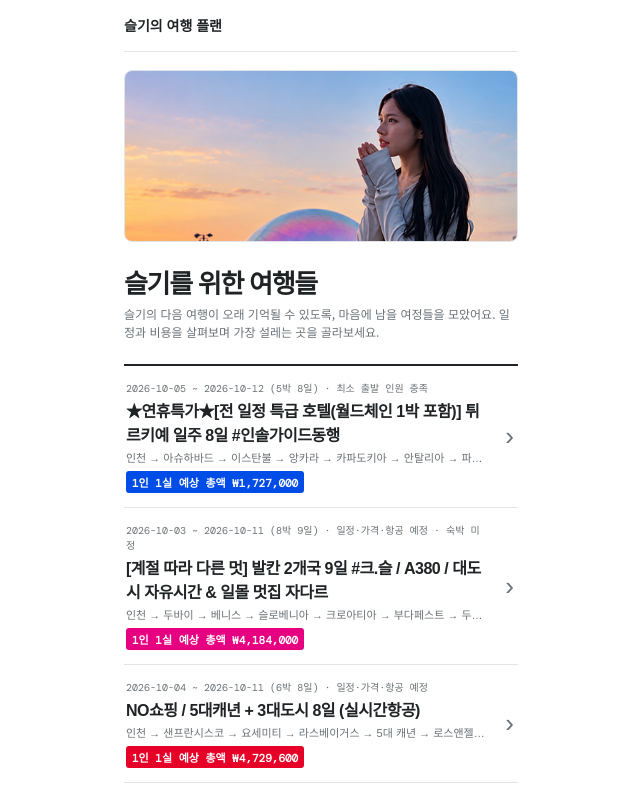
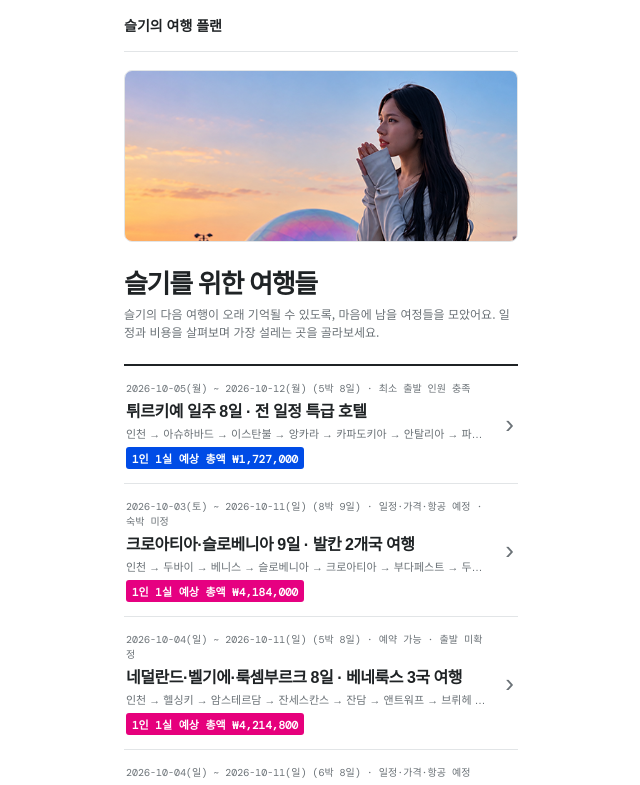
Before and after one commit to lacey0905/trip-plan, a React (Vite) app: page / in a window 1280 px wide. Shown: the top 785 px of the page, without its empty margins (319-959 px from the left). Built offline with nearby package versions, Linux system fonts and the light colour scheme.

Commit message:
여행 상품명 업데이트 및 예상금액 처리 개선: 상품명 변경, 예상금액 필드 null 처리 및 주말 표시 추가

```diff
--- a/plan/미동부_캐나다_9일_여행정보.json
+++ b/plan/미동부_캐나다_9일_여행정보.json
@@ -1,6 +1,6 @@
 {
   "여행": {
-    "상품명": "미동부, 캐나다 9일",
+    "상품명": "미국 동부·캐나다 9일 여행",
     "상품코드": "NEP1165-261002YP00",
     "원본링크": "https://prdt.ybtour.co.kr/product/detailPackage?dspSid=AAGAB01&evCd=NEP1165-261002YP00&menu=PKG",
     "기간": "2026-10-02 ~ 2026-10-10 (7박 9일)",
--- a/plan/미서부_5대캐년_3대도시_8일_여행정보_경량.json
+++ b/plan/미서부_5대캐년_3대도시_8일_여행정보_경량.json
@@ -1,6 +1,6 @@
 {
   "여행": {
-    "상품명": "NO쇼핑 / 5대캐년 + 3대도시 8일 (실시간항공)",
+    "상품명": "미국 서부 5대 캐년·3대 도시 8일 · NO쇼핑",
     "상품코드": "UPP245-261004OZ8",
     "원본링크": "https://www.verygoodtour.com/Product/PackageDetail?ProCode=UPP245-261004OZ8&PriceSeq=17&MenuCode=101200102",
     "기간": "2026-10-04 ~ 2026-10-11 (6박 8일)",
--- a/plan/발칸_크로아티아_슬로베니아_9일_여행정보_경량.json
+++ b/plan/발칸_크로아티아_슬로베니아_9일_여행정보_경량.json
@@ -1,6 +1,6 @@
 {
   "여행": {
-    "상품명": "[계절 따라 다른 멋] 발칸 2개국 9일 #크.슬 / A380 / 대도시 자유시간 & 일몰 멋집 자다르",
+    "상품명": "크로아티아·슬로베니아 9일 · 발칸 2개국 여행",
     "상품코드": "EPP4250-261003",
     "원본링크": "https://www.verygoodtour.com/Product/PackageDetail?ProCode=EPP4250-261003&PriceSeq=1&MenuCode=101210401",
     "기간": "2026-10-03 ~ 2026-10-11 (8박 9일)",
--- /dev/null
+++ b/plan/베네룩스_3국_8일_여행정보_경량.json
@@ -0,0 +1,80 @@
+{
+  "여행": {
+    "상품명": "네덜란드·벨기에·룩셈부르크 8일 · 베네룩스 3국 여행",
+    "상품코드": "EPP3169-261004",
+    "원본링크": "https://www.myrealtrip.com/pkc/detail/7101130?selectedDate=2026-10-04&selectedEventCode=EPP3169-261004",
+    "기간": "2026-10-04 ~ 2026-10-11 (5박 8일)",
+    "형태": "핀에어 경유 단체 패키지 · 인솔가이드 동행",
+    "상품특성": "네덜란드·벨기에·룩셈부르크 관광 · 쇼핑 1회",
+    "주요여정": "인천 → 헬싱키 → 암스테르담 → 잔세스칸스 → 잔담 → 앤트워프 → 브뤼헤 → 겐트 → 룩셈부르크 → 브뤼셀 → 인천",
+    "여행요약": "암스테르담으로 들어가 네덜란드의 풍차마을과 미술관, 벨기에의 중세 도시들, 룩셈부르크를 둘러본 뒤 브뤼셀에서 귀국합니다.",
+    "핵심포인트": [
+      "암스테르담 국립미술관 내부 관람",
+      "잔세스칸스 풍차마을과 잔담 레고마을",
+      "브뤼헤·겐트·디낭·비앙덴 소도시 관광",
+      "브뤼셀 그랑플라스 자유시간"
+    ]
+  },
+  "필수정보": {
+    "최소출발인원": 20,
+    "출발상태": "예약 가능 · 출발 미확정",
+    "좌석등급": "확인 필요",
+    "귀국일연장": "확인 필요",
+    "항공": [
+      {
+        "일자": "2026-10-04~05",
+        "항공편": "핀에어 AY042 / AY1301",
+        "구간": "인천 → 헬싱키 → 암스테르담",
+        "시간": "10/4 23:00 인천 출발 / 10/5 09:55 암스테르담 도착"
+      },
+      {
+        "일자": "2026-10-10~11",
+        "항공편": "핀에어 AY1542 / AY041",
+        "구간": "브뤼셀 → 헬싱키 → 인천",
+        "시간": "10/10 11:15 브뤼셀 출발 / 10/11 12:25 인천 도착"
+      }
+    ],
+    "출국미팅": "2026-10-04 20:00(예정) · 인천국제공항 제1터미널 3층 1번 출입구 A카운터 참좋은여행 테이블",
+    "준비": [
+      "여권 유효기간 6개월 이상 및 비어 있는 사증란 3장 이상 확인",
+      "현지 인솔가이드·기사 경비 80유로 준비",
+      "수신기용 유선 이어폰과 C타입 충전기, 멀티 어댑터 준비"
+    ]
+  },
+  "일정": [
+    { "일차": 1, "날짜": "10/4", "동선": "인천 → 헬싱키", "핵심": "23:00 핀에어 AY042편으로 인천 출발", "숙박": "기내" },
+    { "일차": 2, "날짜": "10/5", "동선": "헬싱키 → 암스테르담 → 잔세스칸스 → 잔담 → 암스테르담", "핵심": "잔세스칸스 풍차마을·잔담 레고마을·담광장 관광과 자유시간", "숙박": "암스테르담" },
+    { "일차": 3, "날짜": "10/6", "동선": "암스테르담 → 덴하흐 → 앤트워프", "핵심": "암스테르담 국립미술관 내부 관람, 덴하흐·앤트워프 관광", "숙박": "앤트워프" },
+    { "일차": 4, "날짜": "10/7", "동선": "앤트워프 → 브뤼헤 → 겐트", "핵심": "브뤼헤 마르크트·부르그 광장과 겐트 시계탑 관광", "숙박": "겐트" },
+    { "일차": 5, "날짜": "10/8", "동선": "겐트 → 디낭 → 룩셈부르크", "핵심": "디낭과 룩셈부르크 헌법광장·노트르담 대성당 외관 관광", "숙박": "룩셈부르크" },
+    { "일차": 6, "날짜": "10/9", "동선": "룩셈부르크 → 비앙덴 → 브뤼셀", "핵심": "비앙덴 성 외관, 브뤼셀 그랑플라스·오줌싸개 동상과 자유시간", "숙박": "브뤼셀" },
+    { "일차": 7, "날짜": "10/10", "동선": "브뤼셀 → 헬싱키 → 인천", "핵심": "브뤼셀에서 귀국편 탑승, 헬싱키 경유", "숙박": "기내" },
+    { "일차": 8, "날짜": "10/11", "동선": "인천", "핵심": "12:25 인천국제공항 도착" }
+  ],
+  "예상금액": {
+    "통화": "KRW",
+    "1인_성인_예상총액": 4214800,
+    "공식상품가격범위": {
+      "최저": 3490000,
+      "최고": 3490000,
+      "안내": "2026-10-04 출발 상품의 성인 1인 표시가"
+    },
+    "산출근거": [
+      { "항목": "성인 패키지 상품가", "금액": 3490000, "계산": "2026-10-04 출발 선택 시 표시가" },
+      { "항목": "싱글차지", "금액": 600000, "계산": "1인 1실 이용 시 추가 비용" },
+      { "항목": "필수 인솔가이드·기사 경비", "금액": 124800, "계산": "EUR 80 × 계획 환율 1,560원 (ECB 2026-09-24 기준 1,555.69원 반올림)" }
+    ],
+    "포함": [
+      "왕복 항공권 및 제세공과금", "유류할증료", "일정상 식사 및 관광지 입장료", "호텔 2인 1실", "최고 1억원 해외여행자보험"
+    ],
+    "별도_변동비": [
+      "선택관광 및 개인 비용·물값·매너팁",
+      "유류할증료·환율 변동에 따른 추가 금액"
+    ],
+    "싱글차지": {
+      "금액": 600000,
+      "설명": "1인 1실 이용 시 추가 비용 · 총액에 포함"
+    },
+    "안내": "1인 1실 예상 총액에는 상품가, 싱글차지, 필수 현지 경비 80유로를 각각 한 번씩 합산했습니다. 유로 경비는 계획용 환율로 환산했으며 실제 현지 지불 시 원화 환산액은 달라질 수 있습니다."
+  }
+}
--- a/plan/튀르키예_일주_8일_여행정보_경량.json
+++ b/plan/튀르키예_일주_8일_여행정보_경량.json
@@ -1,6 +1,6 @@
 {
   "여행": {
-    "상품명": "★연휴특가★[전 일정 특급 호텔(월드체인 1박 포함)] 튀르키예 일주 8일 #인솔가이드동행",
+    "상품명": "튀르키예 일주 8일 · 전 일정 특급 호텔",
     "상품코드": "EPP299-261005T5",
     "원본링크": "https://www.verygoodtour.com/Product/PackageDetail?ProCode=EPP299-261005T5&PriceSeq=5&MenuCode=",
     "기간": "2026-10-05 ~ 2026-10-12 (5박 8일)",
--- a/src/App.tsx
+++ b/src/App.tsx
@@ -4,16 +4,24 @@ type TravelData = {
   여행: { 상품명: string; 상품코드: string; 기간: string; 형태: string; 주요여정: string; 원본링크: string }
   필수정보: { 최소출발인원: number; 출발상태: string; 좌석등급: string; 귀국일연장: string; 항공: { 일자: string; 항공편: string; 구간: string; 시간: string }[]; 출국미팅: string; 준비: string[] }
   일정: { 일차: number; 날짜: string; 동선: string; 핵심: string; 숙박?: string }[]
-  예상금액: { '1인_성인_예상총액': number; 산출근거: { 항목: string; 금액: number; 계산?: string }[]; 포함: string[]; 별도_변동비: string[]; 싱글차지: { 금액: number; 설명: string }; 안내: string; 공식상품가격범위?: { 최저: number; 최고: number } }
+  예상금액: { '1인_성인_예상총액': number | null; 산출근거: { 항목: string; 금액: number; 계산?: string }[]; 포함: string[]; 별도_변동비: string[]; 싱글차지: { 금액: number | null; 설명: string }; 안내: string; 공식상품가격범위?: { 최저: number; 최고: number } }
 }
 
 const won = new Intl.NumberFormat('ko-KR')
+const weekdays = ['일', '월', '화', '수', '목', '금', '토']
+const weekdayOf = (year: number, month: number, day: number) => weekdays[new Date(Date.UTC(year, month - 1, day)).getUTCDay()]
+const showWeekdays = (value: string, year?: number) => value
+  .replace(/(\d{4})-(\d{2})-(\d{2})(?:~(\d{2}))?/g, (_, y: string, m: string, d: string, end?: string) =>
+    `${y}-${m}-${d}(${weekdayOf(Number(y), Number(m), Number(d))})${end ? `~${end}(${weekdayOf(Number(y), Number(m), Number(end))})` : ''}`)
+  .replace(/(?<!\d)(\d{1,2})\/(\d{1,2})(?!\d)/g, (match, m: string, d: string) =>
+    year ? `${match}(${weekdayOf(year, Number(m), Number(d))})` : match)
+const tripYear = (period: string) => Number(period.match(/\d{4}/)?.[0])
 // Every JSON file in `plan` becomes one list item.
 const travelFiles = import.meta.glob<TravelData>('../plan/*.json', { eager: true, import: 'default' })
 const trips = Object.entries(travelFiles)
   .map(([id, data]) => ({ id, data }))
-  .sort((a, b) => a.data.예상금액['1인_성인_예상총액'] - b.data.예상금액['1인_성인_예상총액'])
-const tripCosts = trips.map((trip) => trip.data.예상금액['1인_성인_예상총액'])
+  .sort((a, b) => (a.data.예상금액['1인_성인_예상총액'] ?? Infinity) - (b.data.예상금액['1인_성인_예상총액'] ?? Infinity))
+const tripCosts = trips.map((trip) => trip.data.예상금액['1인_성인_예상총액']).filter((amount): amount is number => amount !== null)
 const lowestTripCost = Math.min(...tripCosts)
 const highestTripCost = Math.max(...tripCosts)
 const priceStyle = (amount: number): CSSProperties => {
@@ -32,10 +40,10 @@ function TripList({ onSelect }: { onSelect: (id: string) => void }) {
       <h1>슬기를 위한 여행들</h1>
       <p>슬기의 다음 여행이 오래 기억될 수 있도록, 마음에 남을 여정들을 모았어요. 일정과 비용을 살펴보며 가장 설레는 곳을 골라보세요.</p>
       <div>{trips.map(({ id, data }) => <button key={id} type="button" onClick={() => onSelect(id)}>
-        <span>{data.여행.기간} · {data.필수정보.출발상태}</span>
+        <span>{showWeekdays(data.여행.기간)} · {data.필수정보.출발상태}</span>
         <b>{data.여행.상품명}</b>
         <small>{data.여행.주요여정}</small>
-        <em className="price-amount" style={priceStyle(data.예상금액['1인_성인_예상총액'])}>1인 1실 예상 총액 ₩{won.format(data.예상금액['1인_성인_예상총액'])}</em>
+        <em className="price-amount" style={data.예상금액['1인_성인_예상총액'] !== null ? priceStyle(data.예상금액['1인_성인_예상총액']) : undefined}>1인 1실 예상 총액 {data.예상금액['1인_성인_예상총액'] !== null ? `₩${won.format(data.예상금액['1인_성인_예상총액'])}` : '확인 필요'}</em>
         <i>›</i>
       </button>)}</div>
     </section>
@@ -47,17 +55,17 @@ function TripDetail({ data, onBack }: { data: TravelData; onBack: () => void })
   const singleTotal = cost['1인_성인_예상총액']
   return <main>
     <header className="gnb"><button type="button" onClick={onBack} aria-label="여행 목록으로 돌아가기">‹</button><span>여행 자세히 보기</span></header>
-    <section className="trip-summary"><p>{trip.기간} · {essentials.출발상태}</p><h1>{trip.상품명}</h1><span className="code">{trip.상품코드}</span><a className="source-link" href={trip.원본링크} target="_blank" rel="noreferrer">여행사 상품 페이지 ↗</a></section>
+    <section className="trip-summary"><p>{showWeekdays(trip.기간)} · {essentials.출발상태}</p><h1>{trip.상품명}</h1><span className="code">{trip.상품코드}</span><a className="source-link" href={trip.원본링크} target="_blank" rel="noreferrer">여행사 상품 페이지 ↗</a></section>
     <section className="cost">
       <h2>여행 비용</h2>
-      <div className="cost-total" style={priceStyle(singleTotal)}><span>1인 1실 예상 총액</span><strong>₩{won.format(singleTotal)}</strong></div>
+      <div className="cost-total" style={singleTotal !== null ? priceStyle(singleTotal) : undefined}><span>1인 1실 예상 총액</span><strong>{singleTotal !== null ? `₩${won.format(singleTotal)}` : '확인 필요'}</strong></div>
       <div className="cost-list">{cost.산출근거.map((item) => <div key={item.항목}><span>{item.항목}<small>{item.계산}</small></span><b>₩{won.format(item.금액)}</b></div>)}</div>
       <div className="included"><h3>상품가에 포함된 항목</h3><p>{cost.포함.join(' · ')}</p><h3>추가로 확인할 비용</h3><p>{cost.별도_변동비.join(' · ')}</p></div>
       <p className="notice">{cost.안내}{cost.공식상품가격범위 && cost.공식상품가격범위.최저 !== cost.공식상품가격범위.최고 ? ' 여행사 안내 상품가 범위는 ₩' + won.format(cost.공식상품가격범위.최저) + '~₩' + won.format(cost.공식상품가격범위.최고) + '입니다.' : ''}</p>
     </section>
-    <section className="info-list"><h2>여행 한눈에 보기</h2><div><span>여행 형태</span><b>{trip.형태}</b></div><div><span>최소 출발 인원</span><b>{essentials.최소출발인원}명 이상</b></div><div><span>주요 여정</span><b>{trip.주요여정}</b></div></section>
-    <section className="itinerary"><h2>날짜별 일정</h2><div className="timeline">{itinerary.map((day) => <article key={day.일차}><div className="day"><span>DAY</span><b>{String(day.일차).padStart(2, '0')}</b></div><div className="route"><b>{day.날짜}</b><span>{day.동선}</span><p>{day.핵심}</p>{day.숙박 && <small>숙박 · {day.숙박}</small>}</div></article>)}</div></section>
-    <section className="flight"><h2>항공 일정</h2>{essentials.항공.map((flight) => <article key={flight.항공편}><b>{flight.구간}</b><span>{flight.항공편}</span><small>{flight.일자} · {flight.시간}</small></article>)}<p>출국 미팅 · {essentials.출국미팅}</p></section>
+    <section className="info-list"><h2>여행 한눈에 보기</h2><div><span>여행 형태</span><b>{trip.형태}</b></div><div><span>최소 출발 인원</span><b>{essentials.최소출발인원 > 0 ? `${essentials.최소출발인원}명 이상` : '제한 없음'}</b></div><div><span>주요 여정</span><b>{trip.주요여정}</b></div></section>
+    <section className="itinerary"><h2>날짜별 일정</h2><div className="timeline">{itinerary.map((day) => <article key={day.일차}><div className="day"><span>DAY</span><b>{String(day.일차).padStart(2, '0')}</b></div><div className="route"><b>{showWeekdays(day.날짜, tripYear(trip.기간))}</b><span>{day.동선}</span><p>{day.핵심}</p>{day.숙박 && <small>숙박 · {day.숙박}</small>}</div></article>)}</div></section>
+    <section className="flight"><h2>항공 일정</h2>{essentials.항공.map((flight) => <article key={flight.항공편}><b>{flight.구간}</b><span>{flight.항공편}</span><small>{showWeekdays(flight.일자)} · {flight.시간}</small></article>)}<p>출국 미팅 · {showWeekdays(essentials.출국미팅)}</p></section>
     <section className="prepare"><h2>떠나기 전 체크</h2>{essentials.준비.map((item) => <p key={item}>✓ {item}</p>)}</section>
   </main>
 }
```
